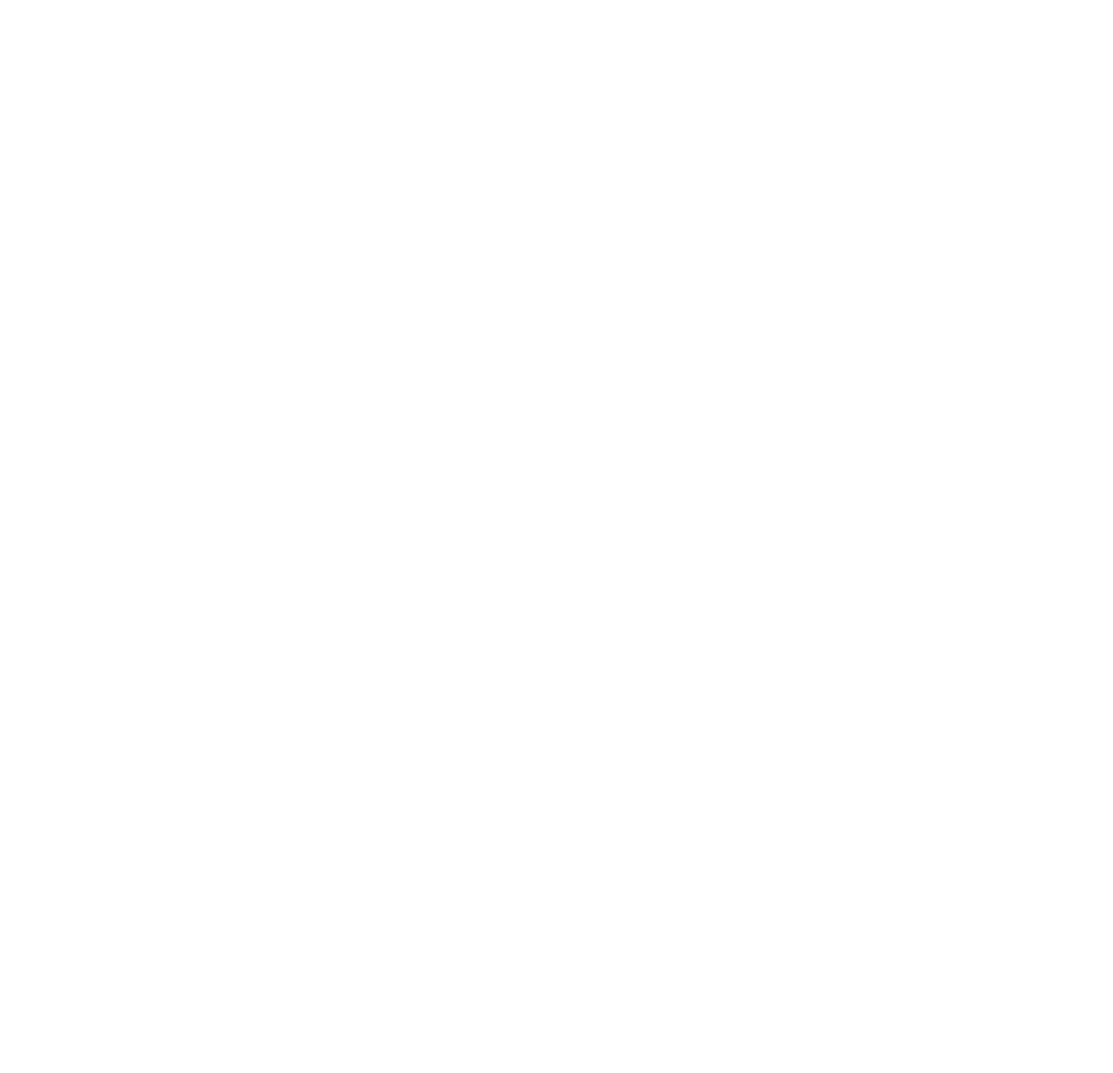
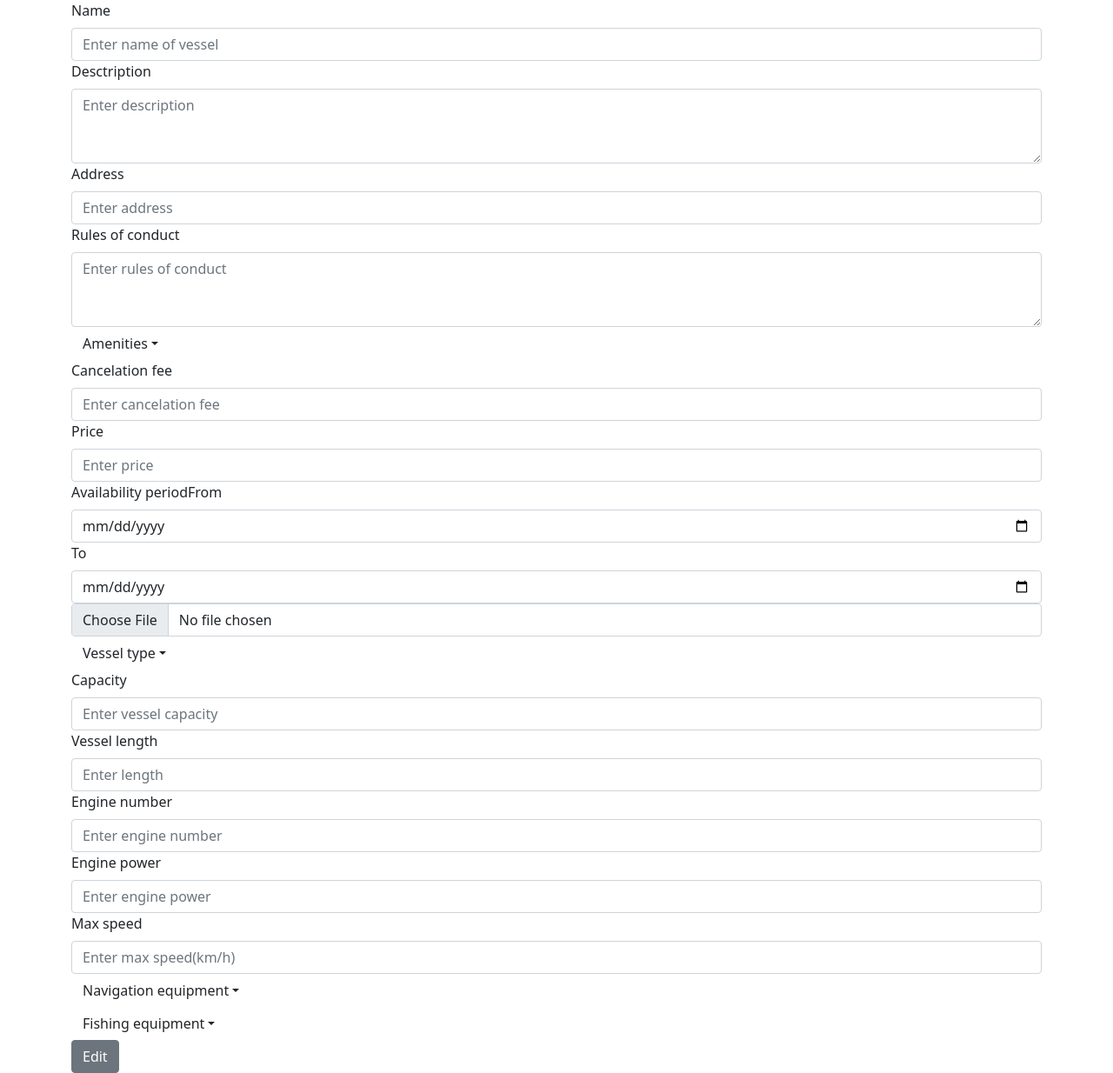
Before and after one commit to SteX266/mrs-isa, a React (Create React App) app in the folder frontend/: page /edit-vessel/1 in a window 1280 px wide. Before the commit this address had no page. Shown: the whole page at 87% size. Before the commit the page ends 800 px from the top, so only its background shows below. Built offline with nearby package versions, Linux system fonts and the light colour scheme.

Commit message:
3.7.1.5 and 3.7.1.6 edit forma i delete dugme

```diff
--- a/frontend/package.json
+++ b/frontend/package.json
@@ -18,6 +18,7 @@
     "react-bootstrap": "^2.3.0",
     "react-dom": "^18.0.0",
     "react-modal-login": "^2.0.7",
+    "react-router": "^6.3.0",
     "react-router-dom": "^6.3.0",
     "react-scripts": "5.0.0",
     "react-ui-cards": "^3.0.0",
--- a/frontend/src/App.js
+++ b/frontend/src/App.js
@@ -1,13 +1,14 @@
 import "../node_modules/bootstrap/dist/css/bootstrap.min.css";
 import "../node_modules/bootstrap/dist/js/bootstrap";
 import './App.css';
+import CaptainPage from "./components/CaptainPage";
 
 
 import HostPage from "./components/HostPage";
 function App() {
   return <>
 
-    <HostPage></HostPage>
+    <CaptainPage></CaptainPage>
 
 
   </>;
--- a/frontend/src/components/CaptainPage.jsx
+++ b/frontend/src/components/CaptainPage.jsx
@@ -15,15 +15,14 @@
         return (
         <BrowserRouter>
             <Routes>
-              <Route path='/' element={<CaptainHome></CaptainHome>}>
-                <Route path='vessels' element={<VesselView></VesselView>}/>
-                <Route path='vessels/:vesselId' element={<VesselEdit></VesselEdit>}/>
-                <Route path='reservations' element={<h1>Reservations page</h1>}/>
-                <Route path='create-vessel' element={<VesselCreate></VesselCreate>}/>
-            <Route path='profile' element={<h1>Profile</h1>}/>
-            <Route path='account' element={<h1>Account</h1>}/>
-            <Route path='edit' element={<h1>Account</h1>}/>
-          </Route>
+                <Route exact path='/' element={<CaptainHome></CaptainHome>}/>
+                <Route exact path='/vessels' element={<VesselView></VesselView>}/>
+                <Route exact path='/edit-vessel/:vesselId' element={<VesselEdit></VesselEdit>}/>
+                <Route exact path='/reservations' element={<h1>Reservations page</h1>}/>
+                <Route exact path='/create-vessel' element={<VesselCreate></VesselCreate>}/>
+                <Route exact path='/profile' element={<h1>Profile</h1>}/>
+                <Route exact path='/account' element={<h1>Account</h1>}/>
+                <Route exact path='/edit' element={<h1>Account</h1>}/>
         </Routes>
       </BrowserRouter>
     );
--- a/frontend/src/components/VesselEdit.jsx
+++ b/frontend/src/components/VesselEdit.jsx
@@ -1,19 +1,99 @@
-import React, {Component} from 'react';
-import { Container, Form} from 'react-bootstrap';
-class VesselEdit extends Component {
-    constructor(props) {
-        super(props);
-        this.state = {listingId : ''}
-    }
-    render() {
-        return (
+import React from 'react';
+import { Button, Container, Form} from 'react-bootstrap';
+import DropdownCheckbox from './DropdownCheckbox';
+
+function VesselEdit({match}) {
+    return (
         <Container>
             <Form>
+            <Form.Group className='mb3' controlId='formVesselCreate'>
+                    <Form.Label>Name</Form.Label>
+                    <Form.Control placeholder='Enter name of vessel'/>
+                </Form.Group>
 
+                <Form.Group className='mb3'>
+                    <Form.Label>Desctription</Form.Label>
+                    <Form.Control as='textarea' rows={3} placeholder='Enter description'/>
+                </Form.Group>
+
+                <Form.Group className='mb3'>
+                    <Form.Label>Address</Form.Label>
+                    <Form.Control placeholder='Enter address'/>
+                </Form.Group>
+
+                <Form.Group className='mb3'>
+                    <Form.Label>Rules of conduct</Form.Label>
+                    <Form.Control as='textarea' rows={3} placeholder='Enter rules of conduct'/>
+                </Form.Group>
+
+                <Form.Group className='mb3'>
+                    <DropdownCheckbox name='Amenities' list={['WIFI', 'TOILET']}></DropdownCheckbox>
+                </Form.Group>
+
+                <Form.Group className='mb3'>
+                    <Form.Label>Cancelation fee</Form.Label>
+                    <Form.Control type='number'placeholder='Enter cancelation fee'/>
+                </Form.Group>
+
+                <Form.Group className='mb3'>
+                    <Form.Label>Price</Form.Label>
+                    <Form.Control type='number'placeholder='Enter price'/>
+                </Form.Group>
+
+                <Form.Group className='mb3'>
+                    <Form.Label>Availability period</Form.Label>
+                    <Form.Label>From</Form.Label>
+                    <Form.Control type='date'/>
+                    <Form.Label>To</Form.Label>
+                    <Form.Control type='date'/>
+                </Form.Group>
+
+                <Form.Group className='mb3'>
+                    <Form.Control type='file'></Form.Control>
+                </Form.Group>
+
+                <Form.Group className='mb3'>
+                    <DropdownCheckbox name='Vessel type' list={['Katamaran', 'BrziBrod']}></DropdownCheckbox>
+                </Form.Group>
+
+                <Form.Group className='mb3'>
+                    <Form.Label>Capacity</Form.Label>
+                    <Form.Control type='number'placeholder='Enter vessel capacity'/>
+                </Form.Group>
+
+                <Form.Group className='mb3'>
+                    <Form.Label>Vessel length</Form.Label>
+                    <Form.Control type='number'placeholder='Enter length'/>
+                </Form.Group>
+
+                <Form.Group className='mb3'>
+                    <Form.Label>Engine number</Form.Label>
+                    <Form.Control type='number'placeholder='Enter engine number'/>
+                </Form.Group>
+
+                <Form.Group className='mb3'>
+                    <Form.Label>Engine power</Form.Label>
+                    <Form.Control type='number'placeholder='Enter engine power'/>
+                </Form.Group>
+
+                <Form.Group className='mb3'>
+                    <Form.Label>Max speed</Form.Label>
+                    <Form.Control type='number'placeholder='Enter max speed(km/h)'/>
+                </Form.Group>
+
+                <Form.Group className='mb3'>
+                    <DropdownCheckbox name='Navigation equipment' list={['Radar', 'Policijski radar']}></DropdownCheckbox>
+                </Form.Group>
+
+                <Form.Group className='mb3'>
+                    <DropdownCheckbox name='Fishing equipment' list={['Stap', 'Bolji stap']}></DropdownCheckbox>
+                </Form.Group>
+
+                <Button variant='secondary' type='submit'>Edit</Button>
             </Form>
         </Container>
         );
-    }
 }
 
+
 export default VesselEdit;
--- a/frontend/src/components/VesselView.jsx
+++ b/frontend/src/components/VesselView.jsx
@@ -1,6 +1,7 @@
 
 import React, {Component} from "react";
 import { Container, Nav, Navbar, Button, Table, Form, FormControl } from "react-bootstrap";
+import { Link } from "react-router-dom";
 
 class VesselView extends Component {
     constructor(props) {
@@ -105,7 +106,8 @@
                 <td>{this.props.vessel.length}</td>
                 <td>{this.props.vessel.capacity}</td>
                 <td>{this.props.vessel.price}€</td>
-                <td><Button href={`/vessels/${this.props.vessel.id}`} variant="outline-dark">Edit</Button></td>
+                <td><Link to={`/edit-vessel/${this.props.vessel.id}`}><Button variant="outline-dark">Edit</Button></Link></td>
+                <td><Link to={`/delete-vessel/${this.props.vessel.id}`}><Button variant="outline-dark">Delete</Button></Link></td>
             </tr>
         );
     }
```
Also changed, not shown: 1 other file (tests, documents, lock files or other folders).
